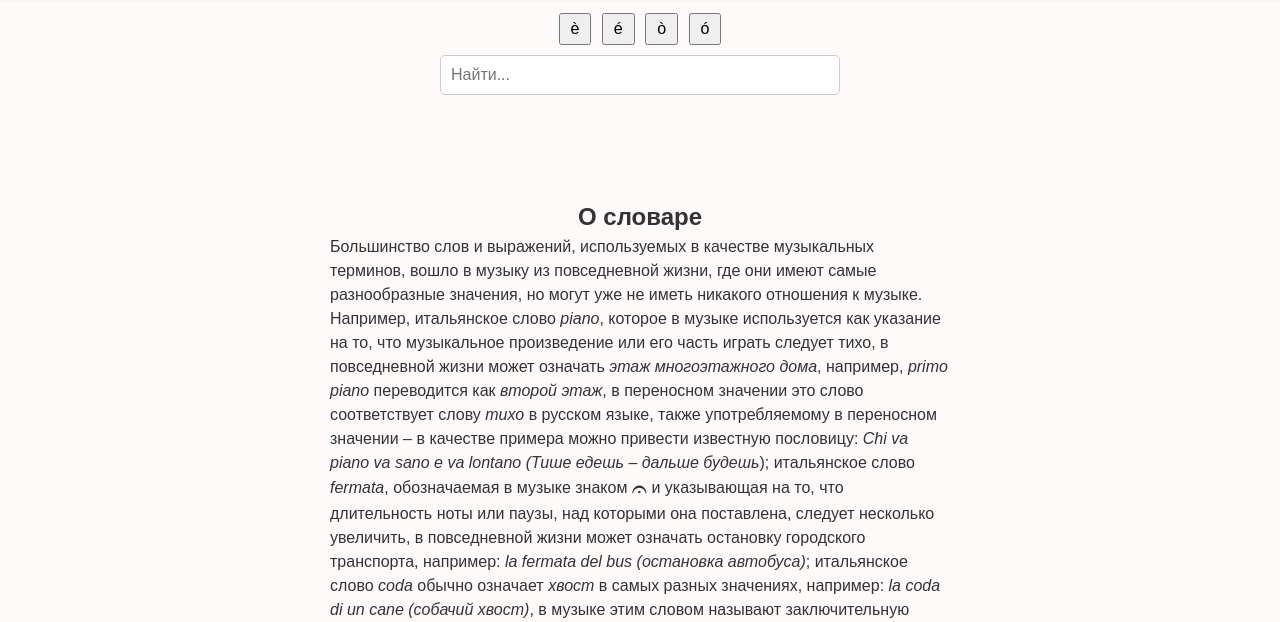
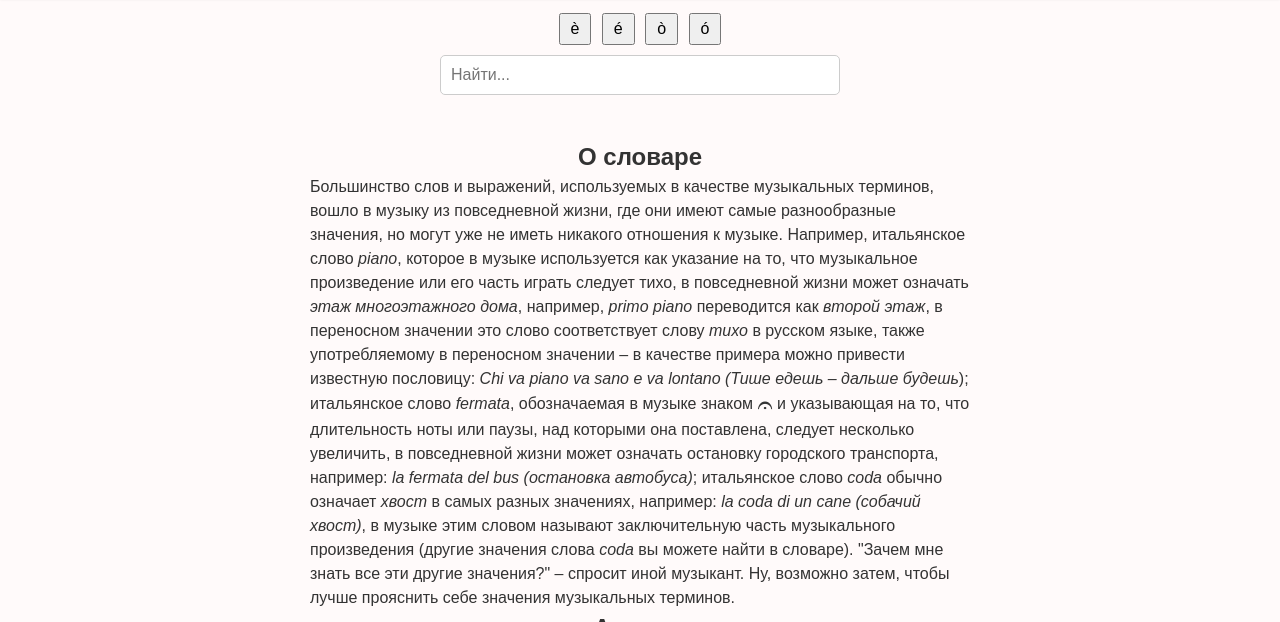
Before and after one commit to postolny/termini-musicali, a plain HTML site: page index.html in a window 1280 px wide. Shown: the part 156-778 px from the top of the page. Drawn offline with nearby package versions, Linux system fonts and the light colour scheme.

Commit message:
Add files via upload

```diff
--- a/style.css
+++ b/style.css
@@ -144,8 +144,8 @@ nav li {
   opacity: 1;
 }
 
-.content {
-  padding: 20px;
+.content:last-child {
+  padding: 0 0 20px 0;
 }
 
 .content h2 {
```
